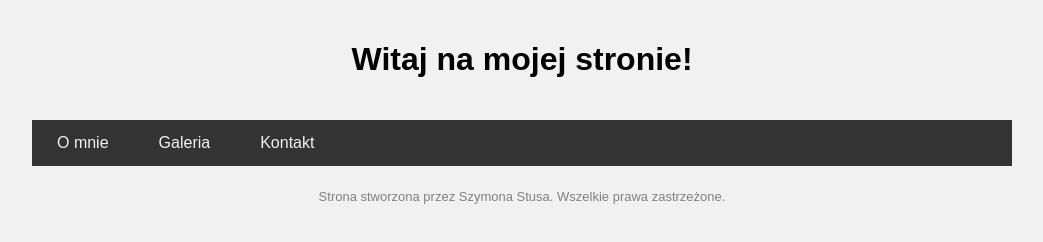
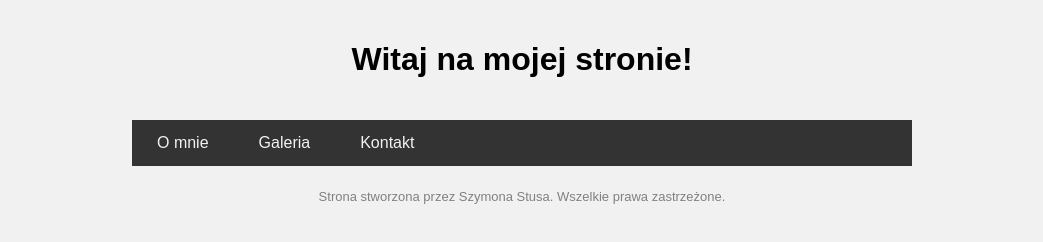
Before and after one commit to 11stussys/InternetProgramming, a plain HTML site: page index.html in a window 1280 px wide. Shown: the whole page, without its empty margins (118-1161 px from the left). Drawn offline with Linux system fonts and the light colour scheme.

Commit message:
Update index.html

```diff
--- a/index.html
+++ b/index.html
@@ -7,8 +7,8 @@
 <style>
 body {
   margin: 0;
-  margin-left: 150px;
-  margin-right: 150px;
+  margin-left: 250px;
+  margin-right: 250px;
   font-family: Arial;
   background-color: #f1f1f1;
 }
```
